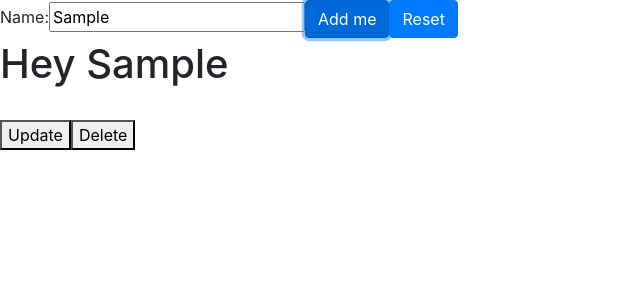
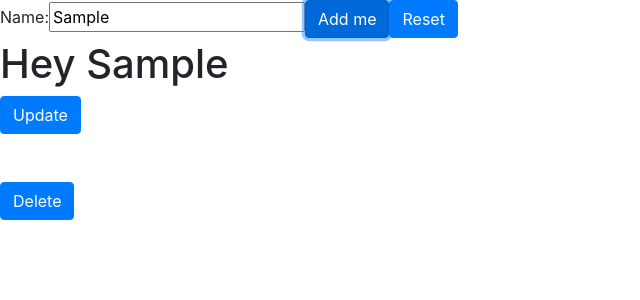
Before and after one commit to MagdalenaOuirane/Divination-react, a React (Create React App) app: page / in a window 1280 px wide. Both pictures are taken after typing "Sample" into the empty fields and a click on the button "Add me". Shown: the top 300 px of the page, without its empty margins (0-640 px from the left). Built offline with nearby package versions, Linux system fonts and the light colour scheme.

Commit message:
add popup component

```diff
--- a/src/NameMap.js
+++ b/src/NameMap.js
@@ -5,15 +5,52 @@
 
     <div>
 
-
         {/* {props.nameValue.length > 0 ? */}
         <h1> Hey {props.nameValue} </h1>
-        {/* : null} */}
-        <br />
+        {/* : null}  */}
 
-        <button onClick={props.onUpdate}>Update</button>
+      <div>
+        <button type="button" className="btn btn-primary" data-toggle="modal" data-target="#exampleModalCenter">
+       Update
+        </button>
 
-        <button onClick={props.onDelete}>Delete</button>
+
+<div className="modal fade" id="exampleModalCenter" tabIndex="-1" role="dialog" aria-labelledby="exampleModalCenterTitle" aria-hidden="true">
+  <div className="modal-dialog modal-dialog-centered" role="document">
+    <div className="modal-content">
+      <div className="modal-header">
+        <h5 className="modal-title" id="exampleModalLongTitle">Update name</h5>
+        <button type="button" className="close" data-dismiss="modal" aria-label="Close">
+          <span aria-hidden="true">&times;</span>
+        </button>
+      </div>
+      <div className="modal-body">
+        <h1> Are you sure that you want to update name?</h1>
+
+
+<p>{props.nameValue}</p>
+
+  </div>
+      <div className="modal-footer">
+        <button type="button" className="btn btn-secondary" data-dismiss="modal">Close</button>
+        <button onClick={props.onUpdate} type="button" className="btn btn-primary">Save changes</button>
+      </div>
+    </div>
+  </div>
+</div>
+</div>
+
+
+
+  <br />
+
+
+
+<br/>
+ <button onClick={props.onDelete} type="button" className="btn btn-primary" data-toggle="modal" data-target="#exampleModal">
+  Delete</button>
+
+
 
     </div>
 )
```
